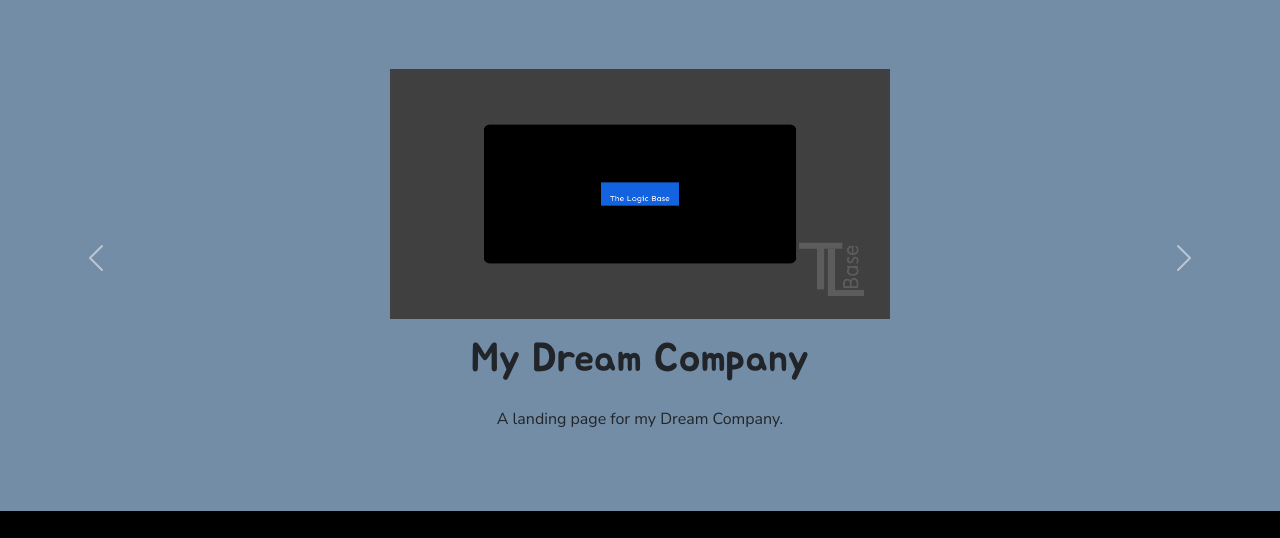
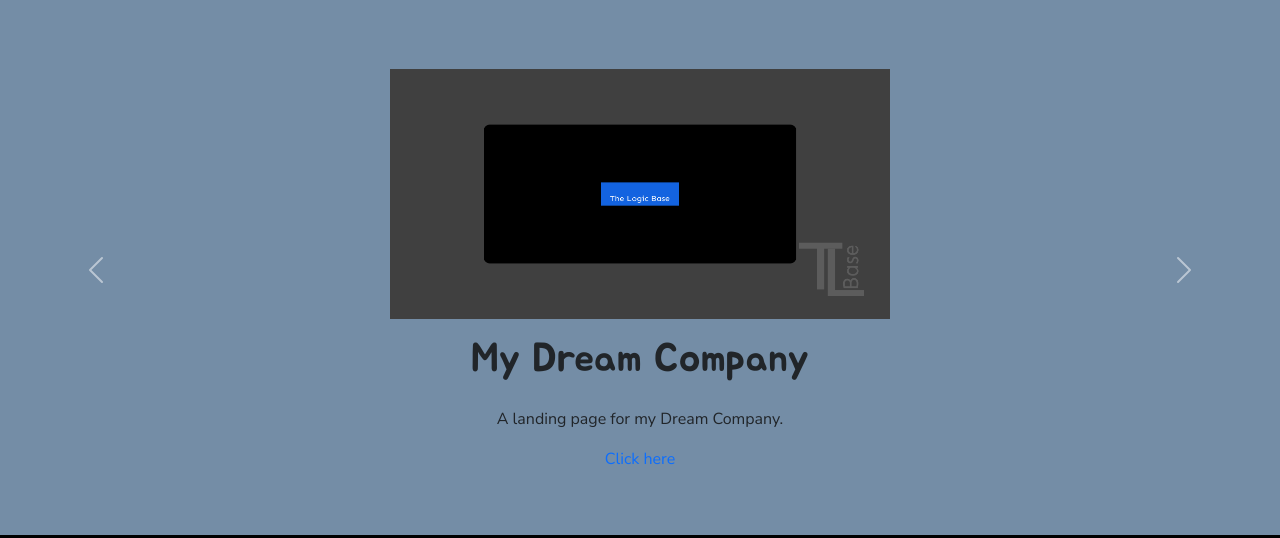
Before and after one commit to kumaravel-kl/website, a plain HTML site: page index.html in a window 1280 px wide. Shown: the part 3071-3609 px from the top of the page. Drawn offline with nearby package versions, Linux system fonts and the light colour scheme.

Commit message:
Update index.html

```diff
--- a/index.html
+++ b/index.html
@@ -185,6 +185,7 @@
           <img class="project-image" src="images/logicBase.jpg" alt="Dino Board">
           <h1>My Dream Company</h1>
           <p>A landing page for my Dream Company.</p>
+          <a href="https://kumaravel-kl.github.io/tlb/">Click here</a>
         </div>
         <div class="p-slide carousel-item">
           <img class="project-image" src="images/newsLetterSignUp.jpg" alt="Z Profile">
```
